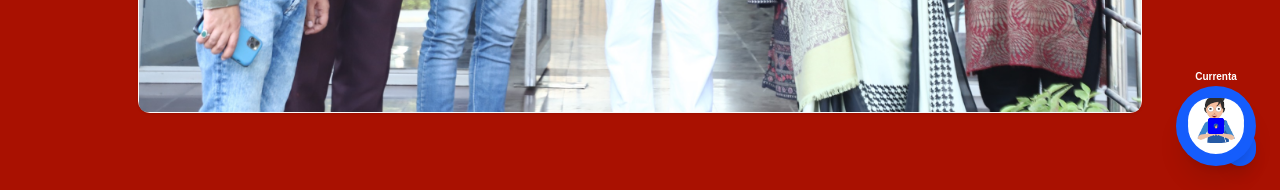
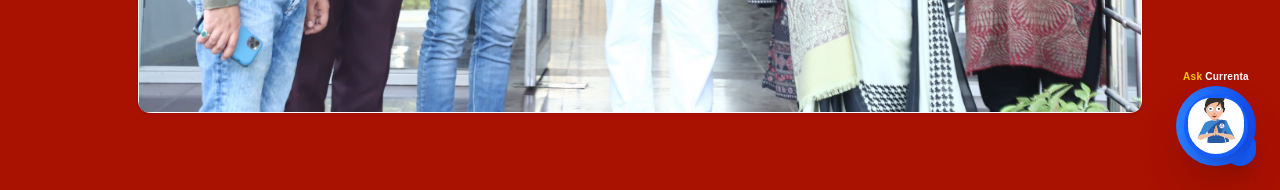
Before and after one commit to Sujitmaurya123/djmc, a Next.js app: page / in a window 1280 px wide. Shown: the part 610-800 px from the top of the page. Built offline with nearby package versions, Linux system fonts and the light colour scheme.

Commit message:
chatbot ui design

```diff
--- a/src/components/chatbot/Chatbot.tsx
+++ b/src/components/chatbot/Chatbot.tsx
@@ -3,6 +3,7 @@
 import React, { useState, useEffect, useRef } from "react";
 import Fuse from "fuse.js";
 import { Button } from "@/components/ui/button";
+import Image from "next/image";
 
 // FAQ Data
 const faqData = [
@@ -158,7 +159,26 @@ const Chatbot: React.FC = () => {
         <div className="w-full max-w-4xl mx-auto h-[400px] sm:h-[400px] md:h-[400px] flex flex-col justify-between border border-gray-300 shadow-lg rounded-lg bg-white sm:mt-0 mt-0 ">
             {/* Chat Header */}
             <div className="bg-blue-600 text-white p-4 rounded-t-lg flex justify-between items-center">
-                <h3 className="text-lg font-semibold">Ask a Question</h3>
+                {/* <h3 className="text-lg font-semibold">Ask a Question</h3> */}
+                {/* Circle Image with Namaste */}
+                <div className="flex  items-center">
+
+                <div className="w-10 h-10 rounded-full overflow-hidden border-2 border-yellow-500">
+                    <Image
+                        src="/chatimage.png" // Replace with your image URL
+                        alt="Namaste"
+                        width="20"
+                        height="20"
+                        className="w-full h-full object-cover"
+                    />
+
+                </div>
+                <div>
+                    <span>Ask</span>
+                <h3 className="text-sm font-semibold">Currenta</h3>
+                </div>
+                </div>
+
                 <Button
                     onClick={handleClearChat}
                     className="bg-red-500 text-white px-3 py-1 rounded-lg hover:bg-red-600 transition"
--- a/src/components/chatbot/Chaticon.tsx
+++ b/src/components/chatbot/Chaticon.tsx
@@ -2,16 +2,24 @@
 
 import React from "react";
 import Image from "next/image";
+import { motion } from "framer-motion";
 
 const Chaticon: React.FC = () => {
     return (
-        <div className="fixed bottom-4 right-4 sm:bottom-6 sm:right-6 z-50">
+        <motion.div
+            className="fixed bottom-4 right-4 sm:bottom-6 sm:right-6 z-50"
+            initial={{ opacity: 0, scale: 0.8 }}
+            animate={{ opacity: 1, scale: 1 }}
+            transition={{ duration: 0.5 }}
+        >
             {/* Chatbot Icon Button */}
-            <button
-                className="relative w-16 h-16 sm:w-20 sm:h-20 rounded-full bg-blue-600 shadow-xl flex items-center justify-center hover:bg-blue-700 focus:outline-none transition-all"
+            <motion.button
+                whileHover={{ scale: 1.1, rotate: 10 }}
+                whileTap={{ scale: 0.95 }}
+                className="relative w-16 h-16 sm:w-20 sm:h-20 rounded-full bg-gradient-to-r from-blue-500 to-blue-700 shadow-2xl flex items-center justify-center transition-all"
             >
                 {/* Circular Image */}
-                <div className="absolute w-12 h-12 sm:w-16 sm:h-16 rounded-full bg-white border-4 border-blue-600">
+                <div className="absolute w-12 h-12 sm:w-16 sm:h-16 rounded-full bg-white border-4 border-blue-600 shadow-lg">
                     <Image
                         src="/chatimage.png" // Add this image to the public folder
                         alt="AskDISHA Icon"
@@ -23,42 +31,27 @@ const Chaticon: React.FC = () => {
 
                 {/* Circular Text Wrapper */}
                 <div className="absolute w-full h-full flex items-center justify-center">
-                    <svg className="w-16 h-16 sm:w-20 sm:h-20">
-                        <circle
-                            cx="50%"
-                            cy="50%"
-                            r="40%"
-                            fill="transparent"
-                            stroke="blue"
-                            strokeWidth="8"
-                        />
-                    </svg>
-
+                    {/* Rotating Circular Text */}
+                    <div
+                        className="relative w-24 h-24 sm:w-28 sm:h-28"
+                    >
                         {/* Circular Text */}
-                    <div className="absolute w-full h-full flex items-center justify-center">
-                        {/* Rotated Text Around Icon */}
-                        <div className="relative w-24 h-24 sm:w-28 sm:h-28">
-                            {/* Top Text */}
-                            <p
-                                className="absolute text-[8px] sm:text-[10px] font-semibold text-white"
+                        <p className="absolute text-[8px] sm:text-[10px] font-bold text-white tracking-wide"
                             style={{
                                 top: 0,
                                 left: "50%",
                                 transform: "translateX(-50%)",
                             }}
                         >
-                                Currenta
+                            <span className="text-yellow-400">Ask</span> Currenta
                         </p>
-
-
-
-
-
                     </div>
                 </div>
-                </div>
-            </button>
-        </div>
+
+                {/* Ripple Effect on Hover */}
+                <div className="absolute inset-0 w-full h-full rounded-full bg-blue-500 opacity-30 animate-ping"></div>
+            </motion.button>
+        </motion.div>
     );
 };
 
```
Lines whose indentation alone changed are shown as unchanged.
